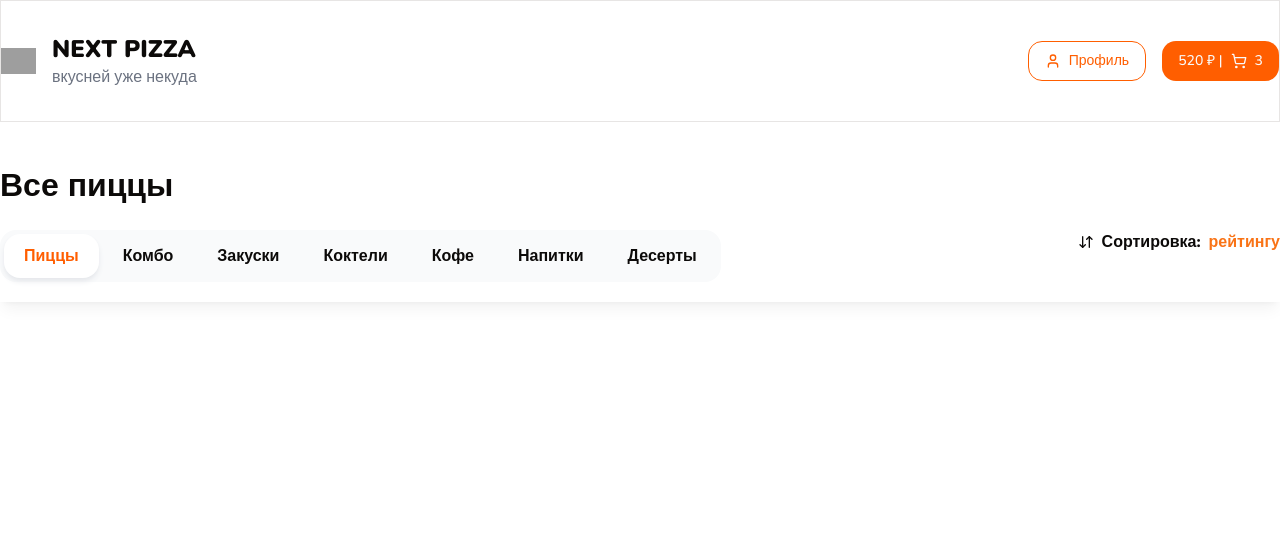
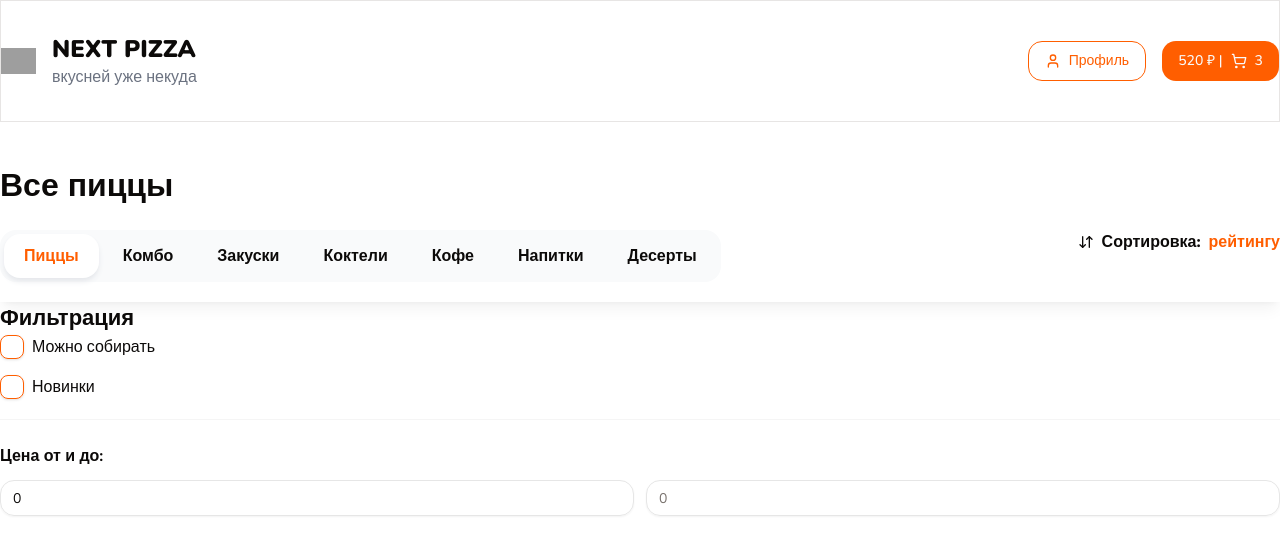
Before and after one commit to Arhiriy/new1, a Next.js app: page / in a window 1280 px wide. Shown: the top 554 px of the page. Built offline with nearby package versions, Linux system fonts and the light colour scheme; grey boxes are pictures that could not be loaded.

Commit message:
filtering_output2

```diff
--- a/app/page.tsx
+++ b/app/page.tsx
@@ -1,4 +1,4 @@
-import { Container, SortPopup, Title, TopBar } from "@/components/shared";
+import { Container, Filters, SortPopup, Title, TopBar } from "@/components/shared";
 
 
 
@@ -7,8 +7,11 @@ export default function Home() {
     <>
       <Container className="mt-10">
         <Title text="Все пиццы" size="lg" className="font-extrabold"/>
-        </Container>
-        <TopBar/>
+      </Container>
+      <TopBar/>
+      <Container>
+        <Filters/>
+      </Container>
     </>
   );
 }
--- a/components/shared/filter-checkbox.tsx
+++ b/components/shared/filter-checkbox.tsx
@@ -0,0 +1,39 @@
+import React from "react";
+import { Checkbox } from '../ui/checkbox';
+
+export interface FilterCheckboxProps {
+    text: string;
+    value: string;
+    endAdornment?: React.ReactNode;
+    onCheckedChange?: (checked: boolean) => void;
+    checked?: boolean;
+}
+
+export const FilterCheckbox: React.FC<FilterCheckboxProps> = ({
+    text,
+    value,
+    endAdornment,
+    onCheckedChange,
+    checked,
+}) => {
+    return (
+        <div className="flex items-center space-x-2">
+            {/* Рендерим компонент Checkbox */}
+            <Checkbox
+                onCheckedChange={onCheckedChange}
+                checked={checked}
+                value={value}
+                className="rounded-[8px] w-6 h-6"
+                id={`checkbox-${String(value)}`}
+            />
+            {/* Рендерим ladel */}
+            <label
+                htmlFor={`checkbox-${String(value)}`}
+                className="leading-none cursor-pointer flex-1"
+            >
+                {text} {/* Отображаем текст рядом с чекбоксом */}
+            </label>
+            {endAdornment} {/* Рендорим дополнительный элемент справа от чекбокса (если он есть). */}
+        </div>
+    );
+};
--- a/components/shared/filters.tsx
+++ b/components/shared/filters.tsx
@@ -0,0 +1,30 @@
+import { Input } from "../ui";
+import { FilterCheckbox } from "./filter-checkbox";
+import { Title } from "./title";
+
+
+
+interface Props {
+    className?: string;
+}
+
+export const Filters: React.FC<Props> = ({className}) => {
+    return (
+        <>
+            <div className={className}>
+                <Title text="Фильтрация" size="sm" className="font-extrabold"/>
+                <div className=" flex flex-col gap-4">
+                    <FilterCheckbox  text="Можно собирать" value="1"/>
+                    <FilterCheckbox text="Новинки" value="2"/>
+                </div>
+                <div className="mt-5 border-y border-y-neutral-100 py-6 pb-7">
+                    <h1 className="font-bold mb-3">Цена от и до:</h1>
+                    <div className="flex gap-3 mb-5">
+                        <Input type="number" placeholder="0" min={0} max={10} defaultValue={0}/>
+                        <Input type="number" min={0} max={5000} placeholder="0" />
+                    </div>
+                </div>
+            </div>
+        </>
+    );
+}
--- a/components/shared/index.ts
+++ b/components/shared/index.ts
@@ -4,3 +4,4 @@ export {Title} from "./title";
 export {SortPopup} from "./sort-popup";
 export {Categories} from "./categories";
 export {TopBar} from "./top-bar";
+export {Filters} from  "./filters"
--- a/components/shared/sort-popup.tsx
+++ b/components/shared/sort-popup.tsx
@@ -10,7 +10,7 @@ export const SortPopup: React.FC<Props> = ({ className }) =>  {
       <div className="flex items-center gap-2">
         <div><ArrowDownUp size={16}/></div>
         <div><h1 className="font-extrabold">Сортировка:</h1></div>
-        <div><p className="text-orange-500 font-extrabold">рейтингу</p></div>
+        <div><p className="text-primary font-extrabold">рейтингу</p></div>
       </div>
     </>
   );
```
